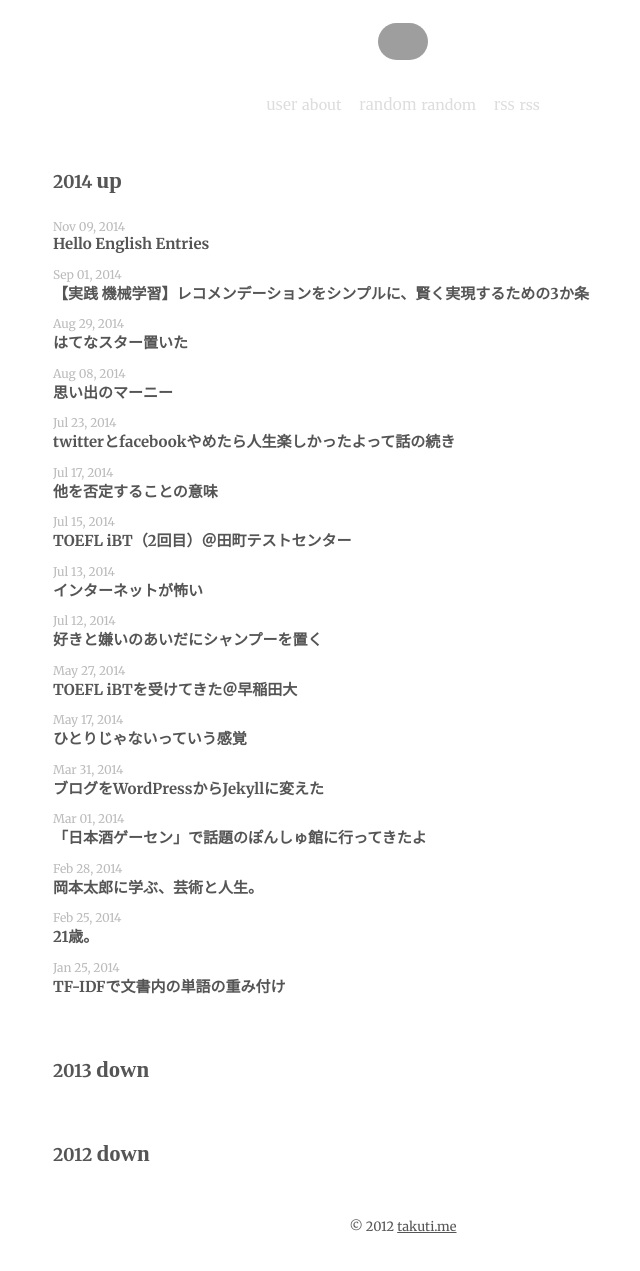
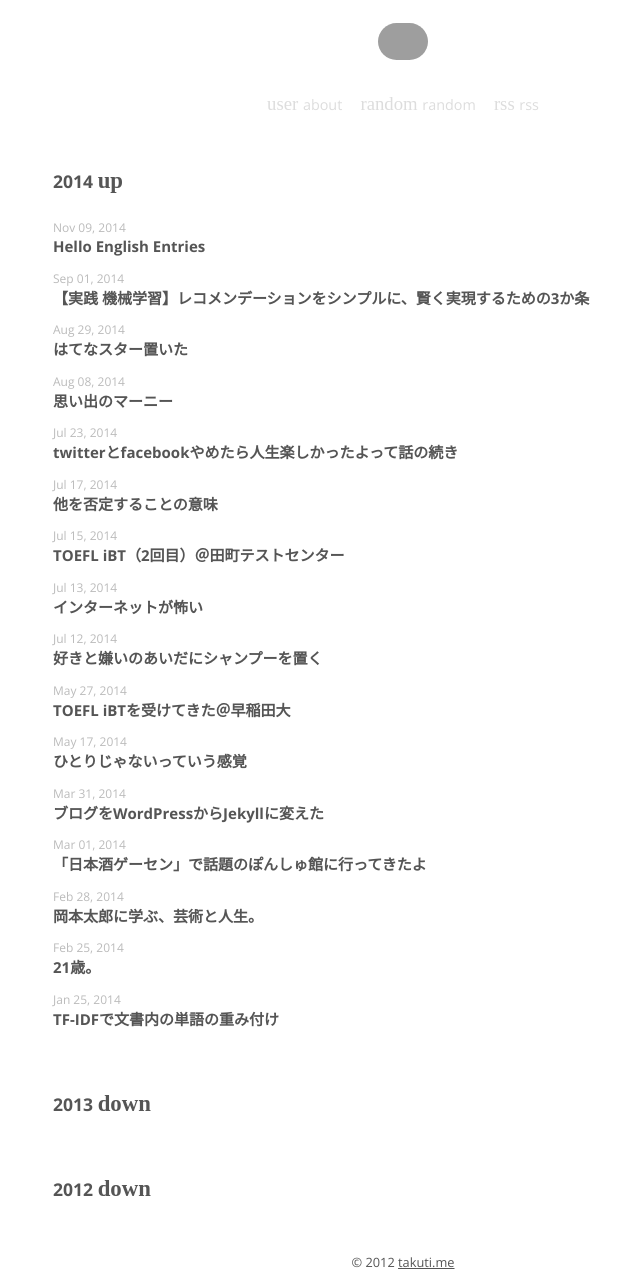
Before and after one commit to takuti/old.blog.takuti.me, a Jekyll site: the page built from index.html, in a window 1280 px wide. Shown: the whole page, without its empty margins (237-877 px from the left). Built offline with Jekyll 4.4.1, drawn with Linux system fonts in a browser that asks for light colours; nearby versions of some CDN libraries; some web fonts are replaced; Markdown is read by kramdown in place of the engine named in the settings; before the commit the page ends 1234 px from its top, so only the background shows below that; grey boxes are pictures that could not be loaded.

Commit message:
change primarily font

```diff
--- a/_layouts/default.html
+++ b/_layouts/default.html
@@ -15,7 +15,7 @@
       {% endif %}
     </title>
 
-    <link href='http://fonts.googleapis.com/css?family=Merriweather:400,700' rel='stylesheet' type='text/css'>
+    <link href='http://fonts.googleapis.com/css?family=Open+Sans:400,700' rel='stylesheet' type='text/css'>
     <link rel="stylesheet" href="/css/style.css">
     <link href="/google-code-prettify/tomorrow-night-eighties.css" rel="stylesheet">
 
--- a/css/style.scss
+++ b/css/style.scss
@@ -17,7 +17,7 @@
   background: #fff;
   height: 100%;
   color: $primary-color;
-  font-family: 'Merriweather', serif;
+  font-family: 'Open Sans', sans-serif;
   font-size: 16px;
   margin: 0px;
   padding: 0px;
```
